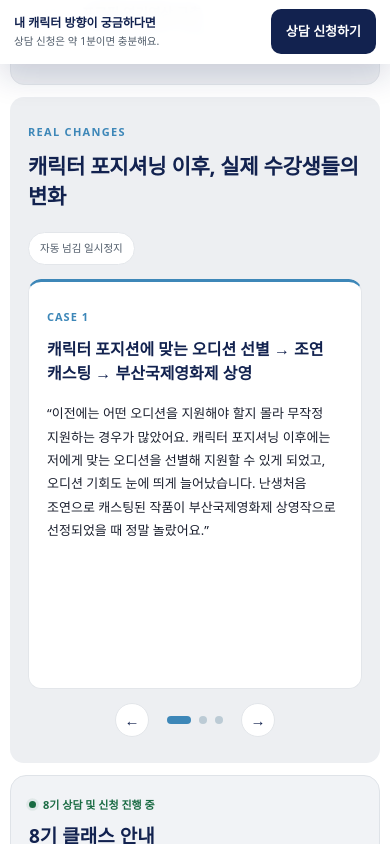
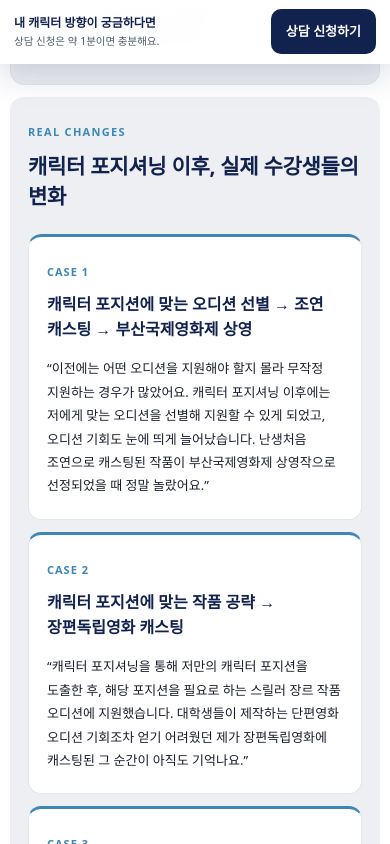
Before and after one commit to tkddnjs2959-lab/tryangle-homepage, a Next.js app: page / in a window 390 px wide. Shown: the part 780-1624 px from the top of the page. Built offline with nearby package versions, Linux system fonts and the light colour scheme; no server answers.

Commit message:
Fix mobile results and student cases

```diff
--- a/src/app/StudentChangesCarousel.tsx
+++ b/src/app/StudentChangesCarousel.tsx
@@ -1,7 +1,3 @@
-'use client';
-
-import { useEffect, useRef, useState } from 'react';
-import { trackEvent } from './TrackedLink';
 import styles from './page.module.css';
 
 const CASES = [
@@ -23,58 +19,6 @@ const CASES = [
 ] as const;
 
 export default function StudentChangesCarousel() {
-  const [activeIndex, setActiveIndex] = useState(0);
-  const [autoPlay, setAutoPlay] = useState(true);
-  const [reduceMotion, setReduceMotion] = useState(false);
-  const [mobileView, setMobileView] = useState(false);
-  const [pageVisible, setPageVisible] = useState(true);
-  const pointerStartX = useRef<number | null>(null);
-
-  useEffect(() => {
-    const motionMedia = window.matchMedia('(prefers-reduced-motion: reduce)');
-    const mobileMedia = window.matchMedia('(max-width: 560px)');
-    const syncPreference = () => {
-      setReduceMotion(motionMedia.matches);
-      setMobileView(mobileMedia.matches);
-    };
-    syncPreference();
-    motionMedia.addEventListener('change', syncPreference);
-    mobileMedia.addEventListener('change', syncPreference);
-    return () => {
-      motionMedia.removeEventListener('change', syncPreference);
-      mobileMedia.removeEventListener('change', syncPreference);
-    };
-  }, []);
-
-  useEffect(() => {
-    const syncVisibility = () => setPageVisible(!document.hidden);
-    syncVisibility();
-    document.addEventListener('visibilitychange', syncVisibility);
-    return () => document.removeEventListener('visibilitychange', syncVisibility);
-  }, []);
-
-  useEffect(() => {
-    if (!mobileView || !autoPlay || reduceMotion || !pageVisible) return;
-    const timer = window.setInterval(() => {
-      setActiveIndex((current) => (current + 1) % CASES.length);
-    }, 10000);
-    return () => window.clearInterval(timer);
-  }, [autoPlay, mobileView, pageVisible, reduceMotion]);
-
-  function move(direction: 'prev' | 'next') {
-    setAutoPlay(false);
-    setActiveIndex((current) => direction === 'next'
-      ? (current + 1) % CASES.length
-      : (current - 1 + CASES.length) % CASES.length);
-    trackEvent('student_case_navigate', { direction });
-  }
-
-  function select(index: number) {
-    setAutoPlay(false);
-    setActiveIndex(index);
-    trackEvent('student_case_navigate', { direction: 'dot', case_number: index + 1 });
-  }
-
   return (
     <section className={`${styles.sheet} ${styles.changeSection}`} aria-labelledby="student-changes-title" data-motion="changes">
       <div className={styles.changeHeading}>
@@ -82,39 +26,12 @@ export default function StudentChangesCarousel() {
           <p className={styles.sectionEyebrow}>REAL CHANGES</p>
           <h2 id="student-changes-title" className={`${styles.h2} ${styles.changeTitle}`}>캐릭터 포지셔닝 이후, 실제 수강생들의 변화</h2>
         </div>
-        {mobileView && !reduceMotion ? (
-          <button
-            type="button"
-            className={styles.autoPlayButton}
-            onClick={() => setAutoPlay((playing) => !playing)}
-            aria-pressed={!autoPlay}
-          >
-            {autoPlay ? '자동 넘김 일시정지' : '자동 넘김 재생'}
-          </button>
-        ) : null}
       </div>
 
-      <div
-        className={styles.carouselViewport}
-        onPointerDown={(event) => {
-          if (mobileView) pointerStartX.current = event.clientX;
-        }}
-        onPointerUp={(event) => {
-          if (!mobileView) return;
-          if (pointerStartX.current === null) return;
-          const distance = event.clientX - pointerStartX.current;
-          pointerStartX.current = null;
-          if (Math.abs(distance) < 40) return;
-          move(distance < 0 ? 'next' : 'prev');
-        }}
-        onPointerCancel={() => { pointerStartX.current = null; }}
-      >
-        <div
-          className={styles.carouselTrack}
-          style={{ transform: `translateX(-${activeIndex * 100}%)` }}
-        >
+      <div className={styles.carouselViewport}>
+        <div className={styles.carouselTrack}>
           {CASES.map((item) => (
-            <article key={item.label} className={styles.changeCard} aria-hidden={mobileView && CASES[activeIndex] !== item}>
+            <article key={item.label} className={styles.changeCard}>
               <span className={styles.caseLabel}>{item.label}</span>
               <h3>{item.title}</h3>
               <blockquote>“{item.quote}”</blockquote>
@@ -123,22 +40,6 @@ export default function StudentChangesCarousel() {
         </div>
       </div>
 
-      <div className={styles.carouselControls}>
-        <button type="button" onClick={() => move('prev')} aria-label="이전 수강생 사례">←</button>
-        <div className={styles.carouselDots} aria-label="수강생 사례 선택">
-          {CASES.map((item, index) => (
-            <button
-              key={item.label}
-              type="button"
-              className={index === activeIndex ? styles.carouselDotActive : ''}
-              onClick={() => select(index)}
-              aria-label={`${index + 1}번 사례 보기`}
-              aria-current={index === activeIndex ? 'true' : undefined}
-            />
-          ))}
-        </div>
-        <button type="button" onClick={() => move('next')} aria-label="다음 수강생 사례">→</button>
-      </div>
     </section>
   );
 }
--- a/src/app/TrackedLink.tsx
+++ b/src/app/TrackedLink.tsx
@@ -7,6 +7,7 @@ import { getAttribution } from './AttributionCapture';
 type WindowWithDataLayer = Window & {
   dataLayer?: Array<Record<string, unknown>>;
   clarity?: (...args: unknown[]) => void;
+  fbq?: (...args: unknown[]) => void;
 };
 
 /** GTM과 Microsoft Clarity에 같은 행동 이벤트를 함께 보낸다. */
@@ -27,6 +28,10 @@ export function trackEvent(eventName: string, eventParams?: Record<string, unkno
     })
   );
   track(eventName, analyticsProperties);
+
+  if (eventName === 'form_submit_success' && typeof win.fbq === 'function') {
+    win.fbq('track', 'Lead', { content_name: 'consultation_form' });
+  }
 
   if (typeof win.clarity === 'function') {
     const clarityTags: Record<string, unknown> = {
--- a/src/app/page.module.css
+++ b/src/app/page.module.css
@@ -405,8 +405,8 @@
   .resultList li {
     grid-template-columns: 30px 1fr;
     grid-template-areas:
-      "number outcome"
-      ". prefix";
+      "number prefix"
+      "number outcome";
     padding: 13px 14px;
     font-size: 13px;
   }
@@ -414,14 +414,13 @@
   .resultList strong { font-size: 13.5px; }
   .changeHeading { display: grid; gap: 4px; }
   .changeTitle { font-size: 22px; line-height: 1.45; }
-  .autoPlayButton { justify-self: start; margin-bottom: 8px; }
+  .autoPlayButton { display: none; }
   .carouselViewport { margin-top: 6px; }
-  .carouselTrack { display: flex; gap: 0; transform: translateX(0); }
-  .changeCard { flex: 0 0 100%; }
-  .changeCard { min-height: 410px; padding: 21px 18px; }
+  .carouselTrack { display: grid; grid-template-columns: 1fr; gap: 12px; transform: none !important; }
+  .changeCard { min-height: auto; padding: 21px 18px; }
   .changeCard h3 { font-size: 16px; }
   .changeCard blockquote { font-size: 13px; line-height: 1.8; }
-  .carouselControls { display: flex; }
+  .carouselControls { display: none; }
 }
 .introTitle {
   display: inline-block;
```
